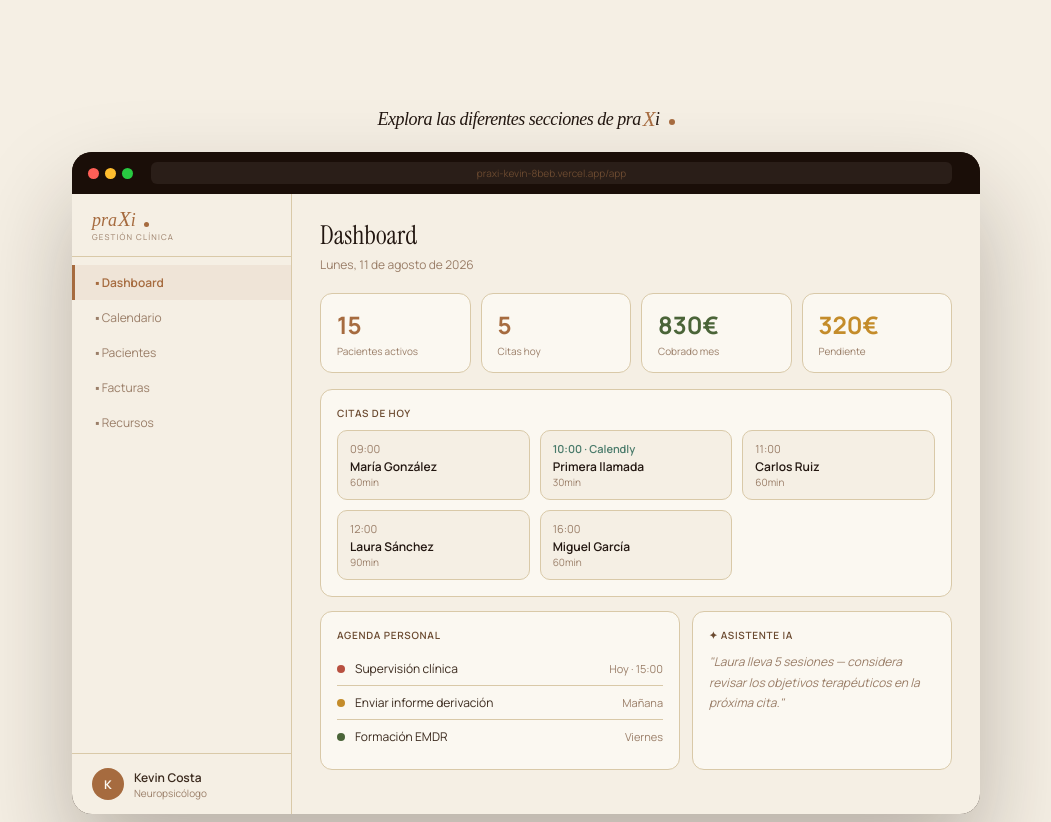
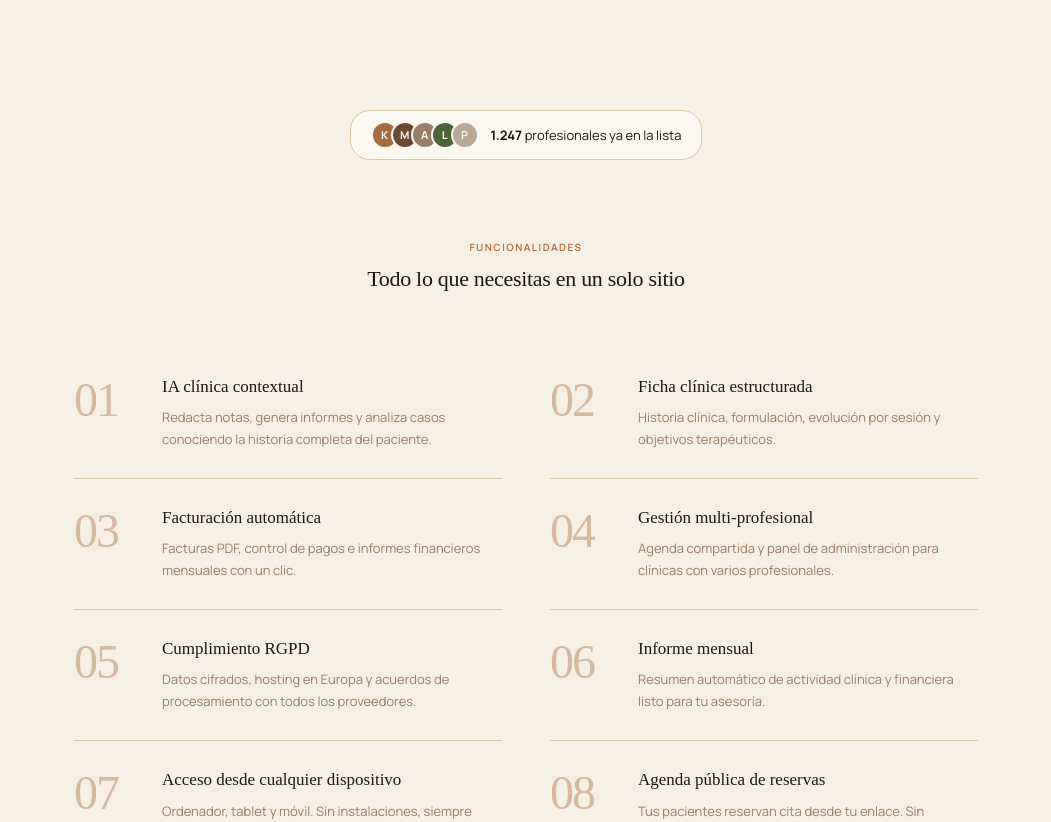
Before and after one commit to kevincostaneuro-ctrl/praxi, a React (Vite) app: page / in a window 1280 px wide. Shown: the part 523-1345 px from the top of the page, without its empty margins (114-1165 px from the left). Built offline with nearby package versions, Linux system fonts and the light colour scheme; a web font is replaced by a local one.

Commit message:
Landing: quitar demo de ejemplo; Ver la app en directo lleva a la app
Co-Authored-By: Claude Opus 5.5 <noreply@anthropic.com>
Claude-Session: https://claude.ai/code/session_01FfyFQ4x2LE7fmrr7BmzuGw

```diff
--- a/src/Landing.jsx
+++ b/src/Landing.jsx
@@ -493,7 +493,7 @@ export default function Landing() {
         </p>
         <div style={{ display: "flex", gap: 12, justifyContent: "center", flexWrap: "wrap", marginBottom: 32 }}>
           <button onClick={() => setWaitlist(true)} style={{ background: C.accent, color: C.bone, border: "none", borderRadius: 10, padding: "14px 32px", fontSize: 14, fontWeight: 600, cursor: "pointer", fontFamily: "'Manrope',sans-serif" }}>Solicitar acceso</button>
-          <button onClick={() => document.getElementById("demo")?.scrollIntoView({ behavior: "smooth" })} style={{ background: "transparent", color: C.accent, border: `1px solid ${C.accent}`, borderRadius: 10, padding: "14px 28px", fontSize: 14, fontWeight: 500, cursor: "pointer", fontFamily: "'Manrope',sans-serif", display: "inline-flex", alignItems: "center", gap: 10 }}>
+          <button onClick={() => navigate("/demo")} style={{ background: "transparent", color: C.accent, border: `1px solid ${C.accent}`, borderRadius: 10, padding: "14px 28px", fontSize: 14, fontWeight: 500, cursor: "pointer", fontFamily: "'Manrope',sans-serif", display: "inline-flex", alignItems: "center", gap: 10 }}>
             <span style={{ width: 20, height: 20, borderRadius: "50%", background: C.accent, display: "inline-flex", alignItems: "center", justifyContent: "center", fontSize: 9, color: C.bone }}>▶</span>
             Ver la app en directo
           </button>
@@ -501,9 +501,6 @@ export default function Landing() {
       </section>
 
       {/* DEMO INTERACTIVO */}
-      <section id="demo" style={{ maxWidth: 1100, margin: "0 auto 80px", padding: "0 48px", scrollMarginTop: 80 }}>
-        <Demo />
-      </section>
       {/* Contador lista de espera */}
       <div style={{ textAlign: "center", marginBottom: 80 }}>
         <div style={{ display: "inline-flex", alignItems: "center", gap: 12, background: C.bone, border: `1px solid ${C.border}`, borderRadius: 20, padding: "10px 20px" }}>
```
